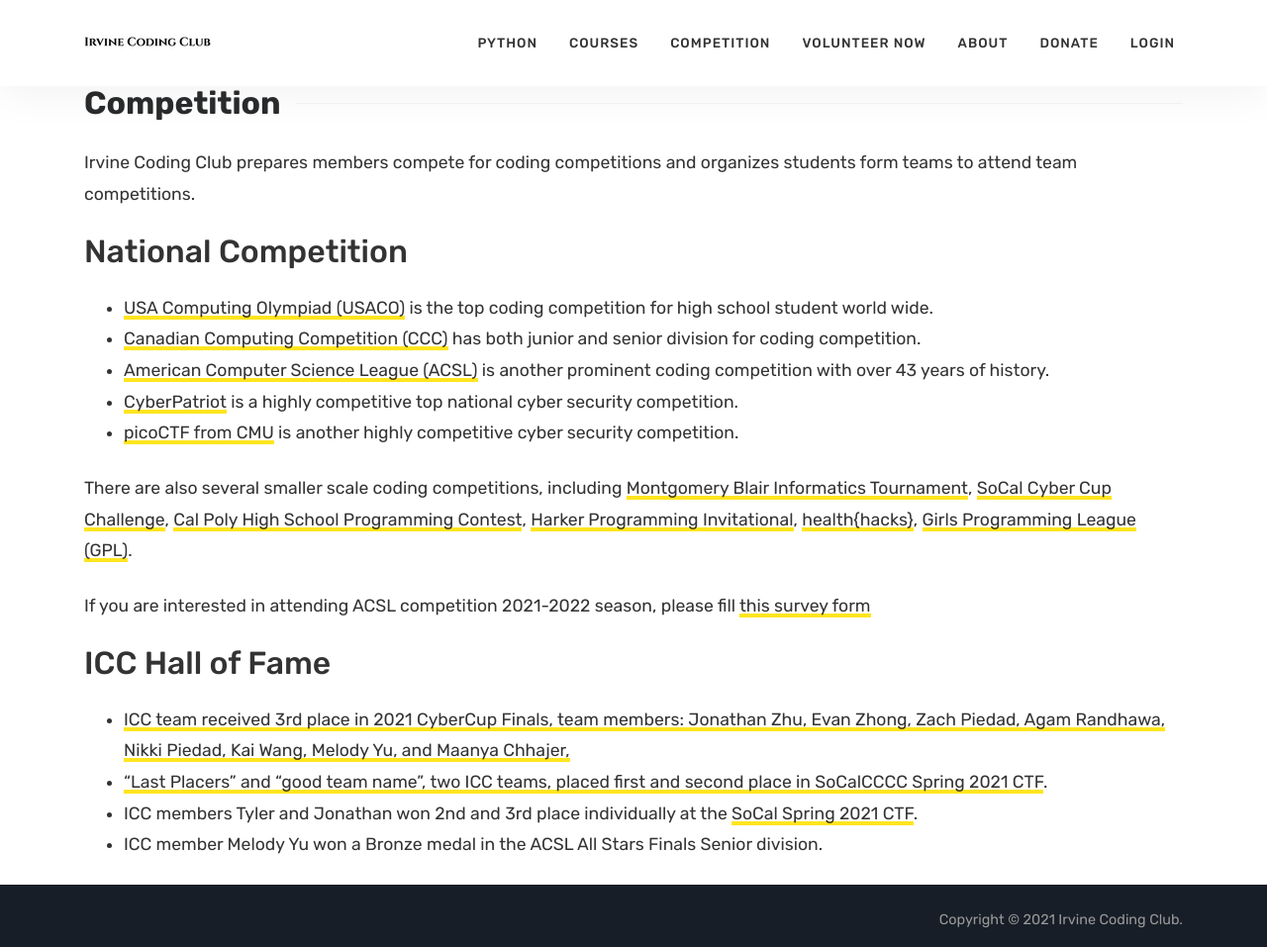
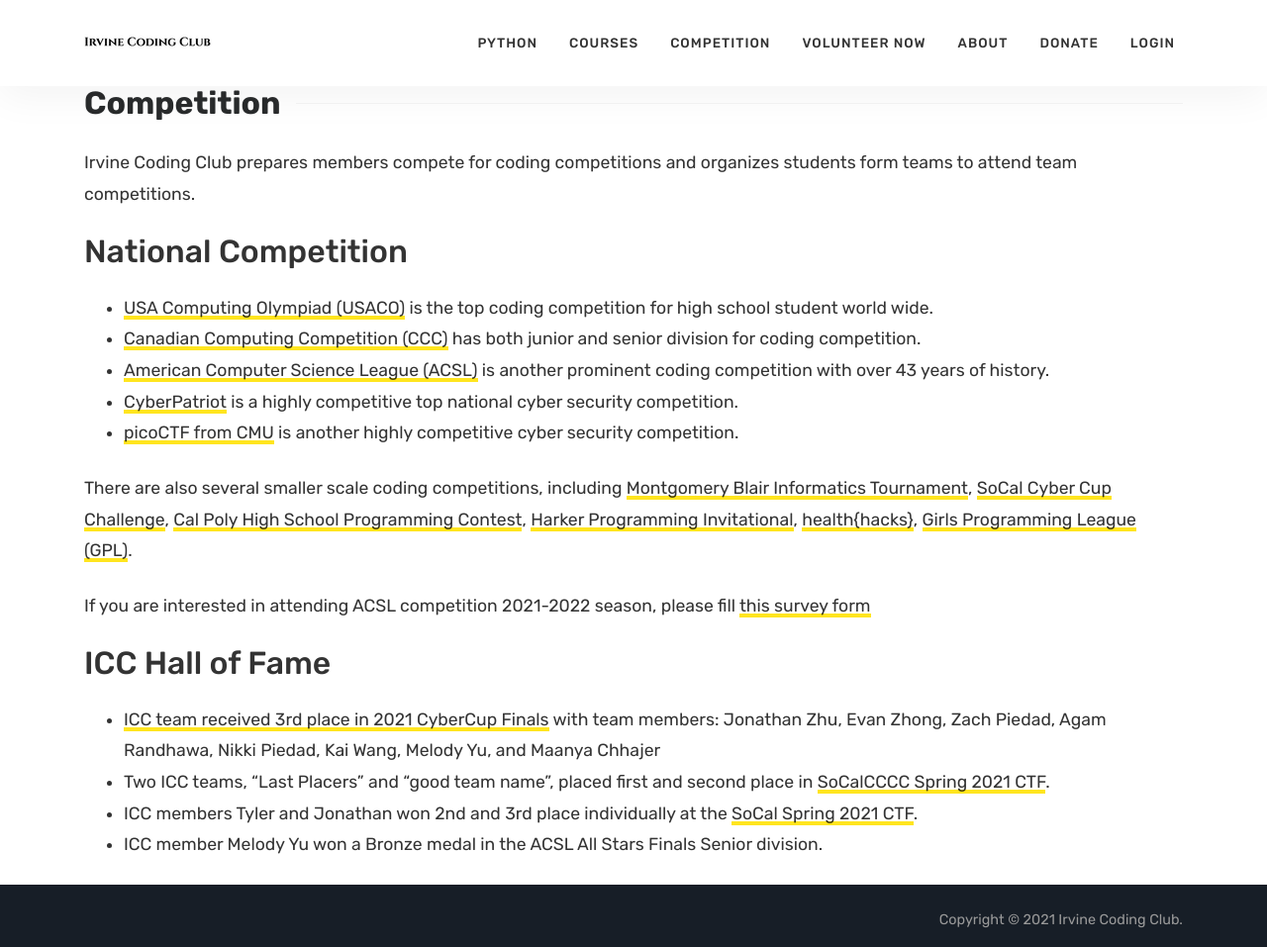
Before and after one commit to irvinecodingclub/irvinecodingclub.github.io, a Jekyll site: the page built from competition.md, in a window 1280 px wide and 957 px high. Shown: the whole window at 99% size. Built offline with Jekyll 4.4.1, drawn with Linux system fonts in a browser that asks for light colours.

Commit message:
hgihlighting

```diff
--- a/competition.md
+++ b/competition.md
@@ -19,7 +19,7 @@
 
 ## ICC Hall of Fame
 
-* [ICC team received 3rd place in 2021 CyberCup Finals, team members: Jonathan Zhu, Evan Zhong, Zach Piedad, Agam Randhawa, Nikki Piedad, Kai Wang, Melody Yu, and Maanya Chhajer, ](/2021/05/21/socal-cyber-cup-2021.html)
-* ["Last Placers" and "good team name", two ICC teams, placed first and second place in SoCalCCCC Spring 2021 CTF](https://socalcccc.ctfd.io/scoreboard).
+* [ICC team received 3rd place in 2021 CyberCup Finals](/2021/05/21/socal-cyber-cup-2021.html) with team members: Jonathan Zhu, Evan Zhong, Zach Piedad, Agam Randhawa, Nikki Piedad, Kai Wang, Melody Yu, and Maanya Chhajer
+* Two ICC teams, "Last Placers" and "good team name", placed first and second place in [SoCalCCCC Spring 2021 CTF](https://socalcccc.ctfd.io/scoreboard).
 * ICC members Tyler and Jonathan won 2nd and 3rd place individually at the [SoCal Spring 2021 CTF](https://socalcccc.ctfd.io/scoreboard).
 * ICC member Melody Yu won a Bronze medal in the ACSL All Stars Finals Senior division.
```
